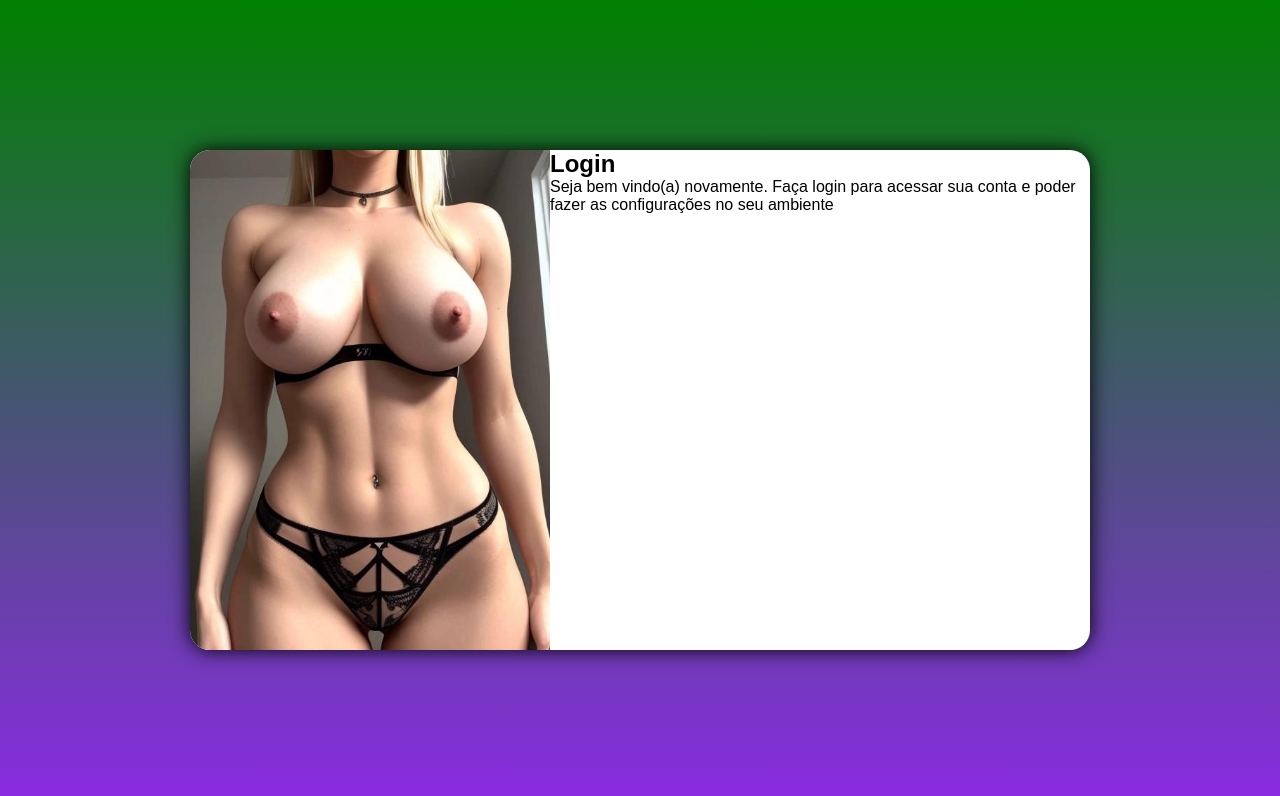
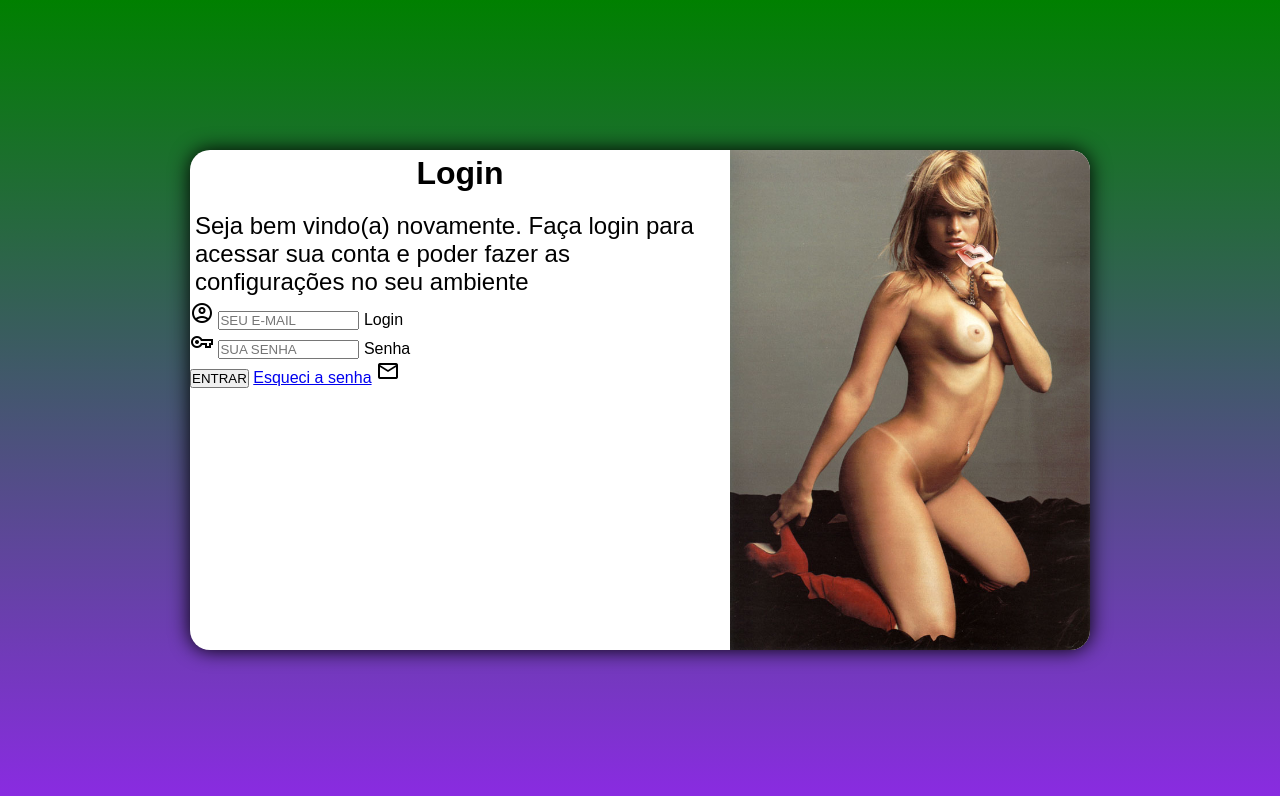
Before and after one commit to eliudebsantos/login, a plain HTML site: page index.html in a window 1280 px wide. Drawn offline with nearby package versions, Linux system fonts and the light colour scheme.

Commit message:
aula 4 finalizada

```diff
--- a/estilo/mediaquery.css
+++ b/estilo/mediaquery.css
@@ -5,6 +5,7 @@
  MIN 992
 */
 
+/* TABLET */
 @media screen and (min-width: 768px) and (max-width: 992px) {
 
     body{
@@ -19,6 +20,7 @@
         float: left;
         width: 40%;
         height: 100%;
+        background-image: url(../imagens/kelly.jpg);
     }
 
     div#formulario{
@@ -26,8 +28,14 @@
         width: 60%;
     }
 
+    #formulario > p{
+        font-size: 1.2em;
+    }
+
 }
 
+
+/* DESCKTOP */
 @media screen and (min-width: 992px) {
 
     body{
@@ -39,15 +47,26 @@
     }
 
     div#imagem{
-        float: left;
+        float: right;
         width: 40%;
         height: 100%;
+        background-image: url(../imagens/kelly\ 2.jpg);
+        background-size: cover;
+        background-position: center center;
     }
 
     div#formulario{
-        float: right;
+        float: left;
         width: 60%;
         height: 100%;
     }
 
+    #formulario > h1{
+        font-size: 2em;
+    }
+
+    #formulario > p{
+        font-size: 1.5em;
+    }
+
 }
--- a/estilo/style.css
+++ b/estilo/style.css
@@ -52,3 +52,14 @@ section#login{
 #formulario{
     display: block;
 }
+
+#formulario > h1{
+    text-align: center;
+    padding: 5px;
+    margin-bottom: 10px;
+}
+
+#formulario > p{
+    padding: 5px;
+    font-size: 1em;
+}
--- a/index.html
+++ b/index.html
@@ -7,6 +7,8 @@
     <link rel="shortcut icon" href="imagens/ebs.jpg" type="image/x-icon">
     <link rel="stylesheet" href="estilo/style.css">
     <link rel="stylesheet" href="estilo/mediaquery.css">
+
+    <link rel="stylesheet" href="https://fonts.googleapis.com/css2?family=Material+Symbols+Outlined:opsz,wght,FILL,GRAD@20..48,100..700,0..1,-50..200" />
 </head>
 <body>
 
@@ -19,9 +21,26 @@
                 <h1>Login</h1>
                 <p>Seja bem vindo(a) novamente. Faça login para acessar sua conta e poder fazer as configurações no seu ambiente</p>
 
-                <form action="login.php" method="post">
-
-
+                <form action="login.php" method="post" autocomplete="on">
+                    <div class="campo">
+                        <span class="material-symbols-outlined">
+                            account_circle
+                        </span>
+                        <input type="email" name="ilogin" id="ilogin" placeholder="SEU E-MAIL" required maxlength="30" autocomplete="email" size="15">
+                        <label for="ilogin">Login</label>
+                    </div>
+                    <div class="campo">
+                        <span class="material-symbols-outlined">
+                            vpn_key
+                        </span>
+                        <input type="password" name="isenha" id="isenha" placeholder="SUA SENHA" required autocomplete="current-password" minlength="5" maxlength="10" size="15">
+                        <label for="isenha">Senha</label>
+                    </div>
+                    <input type="submit" value="ENTRAR">
+                    <a href="#">Esqueci a senha</a>
+                    <span class="material-symbols-outlined">
+                        mail
+                    </span>
                 </form>
             </div>
         </section>
```
Also changed, not shown: imagens/kelly 2.jpg (added), imagens/kelly.jpg (added).
